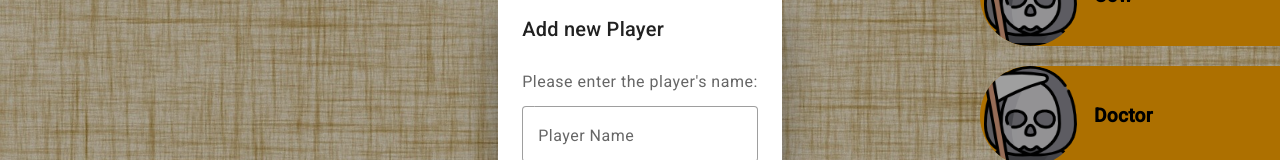
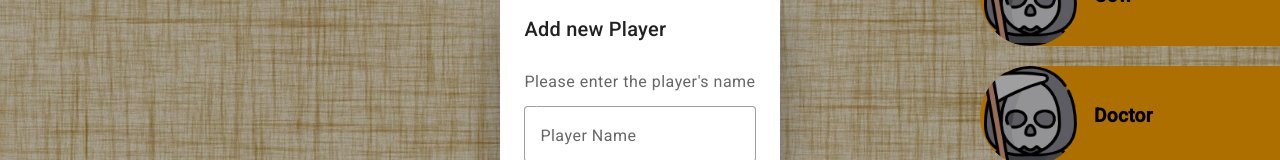
Before and after one commit to milosdimi/angular-ringoffire, an Angular app: page /game in a window 1280 px wide. Both pictures are taken after a click on the button "add". Shown: the part 274-434 px from the top of the page. Built offline with nearby package versions, Linux system fonts and the light colour scheme.

Commit message:
14 - Material Design Dialog erstellen

```diff
--- a/src/app/dialog-add-player/dialog-add-player.component.html
+++ b/src/app/dialog-add-player/dialog-add-player.component.html
@@ -1,7 +1,7 @@
 <h2 mat-dialog-title>Add new Player</h2>
 
 <mat-dialog-content>
-  <p>Please enter the player's name:</p>
+  <p>Please enter the player's name</p>
 
   <mat-form-field appearance="outline" style="width: 100%;">
     <mat-label>Player Name</mat-label>
--- a/src/app/dialog-add-player/dialog-add-player.component.ts
+++ b/src/app/dialog-add-player/dialog-add-player.component.ts
@@ -22,7 +22,7 @@
   styleUrls: ['./dialog-add-player.component.scss'], // wichtig: styleUrls (plural)
 })
 export class DialogAddPlayerComponent {
-  name = '';
+  name: string = '';
 
   constructor(
     public dialogRef: MatDialogRef<DialogAddPlayerComponent>,
```
